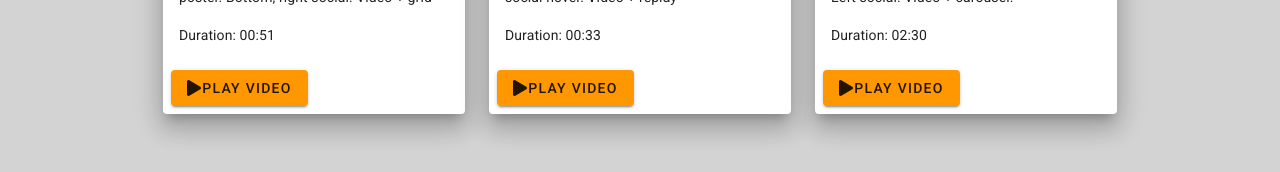
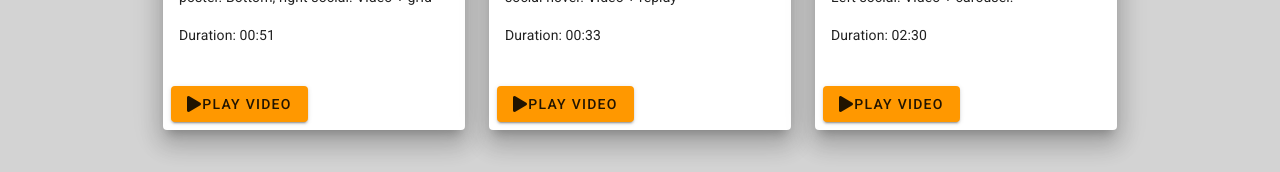
Before and after one commit to bellebernal/selector-video-vue, a Vue app: page / in a window 1280 px wide. Shown: the part 379-551 px from the top of the page. Built offline with nearby package versions, Linux system fonts and the light colour scheme.

Commit message:
re-version codebase to latest attempt

```diff
--- a/src/App.vue
+++ b/src/App.vue
@@ -16,9 +16,8 @@
     </v-app-bar>
 
     <v-content>
-      <Selector/>
+      <Selector :video="video"/>
       <!-- <Player/> -->
-      <!-- <Selector v-on:select-video="handleVideoChange"/> -->
       <!-- <Player
       v-if="handleVideoChange()"
       :src="current"
@@ -34,18 +33,20 @@ import Selector from './components/Selector.vue';
 
 export default Vue.extend({
   name: 'App',
+  props: ['video'],
   components: {
     Selector,
     // Player
-  },
-  data: () => ({
-    current: null
-  }),
-  methods: {
-    handleVideoChange(video){
-      this.current = video;
-    }
   }
+//   data: () => ({
+//     currentVideo: null
+//   }),
+//   methods: {
+//     handleVideoChange(files){
+//       this.currentVideo.push(files);
+//       console.log(this.currentVideo);
+//     }
+//   }
 });
 </script>
 
--- a/src/components/Player.vue
+++ b/src/components/Player.vue
@@ -58,15 +58,14 @@ export default {
             }
         }
     },
-    mounted() {
-      axios
-        .get('./videos.json')
-        .then((response) => {
-          this.videosJson = response.data;  // <-- this correctly grabs the full videos.json data
-          this.playerFiles = this.videosJson.files; //<-- trying to target the sub-array in json data called "files"
-        });
-    },
-
+    // mounted() {
+    //   axios
+    //     .get('./videos.json')
+    //     .then((response) => {
+    //       this.videosJson = response.data;  // <-- this correctly grabs the full videos.json data
+    //       this.playerFiles = this.videosJson.files; //<-- trying to target the sub-array in json data called "files"
+    //     });
+    // },
 }
 </script>
 
--- a/src/components/Selector.vue
+++ b/src/components/Selector.vue
@@ -2,7 +2,7 @@
   <v-layout row wrap id="layout_row">
     <v-flex xs8 sm4 md3 lg3 xl3  v-for="video in videos" :key="video.id">
       <!-- <router-link to="/player"> -->
-      <v-card href class="ma-3" elevation="15">
+      <v-card class="ma-3" elevation="15" @change-video="handleVideoChange">
         <v-layout column fill-height class="text-left">
           <v-img
             class="orange--text"
@@ -15,12 +15,30 @@
               <div>{{ video.description }}</div>
               <p/>
               <div>Duration: {{ video.info }}</div>
-              <!-- <div>Player Files: {{ video.files }}</div>  // to see if video.files correctly grabs the files subarray - it does! -->
+              <p/>
+              <!-- // to see if video.files correctly grabs the files subarray - it does!
+                   // ...this correctly assigns the array of player files to each card-->
+              <!-- <div v-for="file in video.files" :key="file.id">
+                <p/>
+                codecs: {{ file.codecs }}
+                type: {{ file.type }}
+                url: {{ file.url }}
+              </div> -->
+              <div v-for="file in video.files"
+                :key="file.id"
+                :codecs="file.codecs"
+                :type="file.type"
+                :url="file.url">
+              </div>
             </span>
           </v-card-text>
           <v-card-actions>
-            <router-link to="/player" @click="changeVideo(video.files)">
-              <v-btn class="orange gray--text" >
+            <router-link to="/player"
+              :codecs="video.files.codecs"
+              :type="video.files.type"
+              :url="video.files.url"
+              >
+              <v-btn class="orange gray--text" @click="addToPlayer(video)">
                 <v-icon small>fas fa-play</v-icon>
                 <span>play video</span>
               </v-btn>
@@ -43,9 +61,9 @@ export default {
   // props:["videos"],
   data() {
     return {
-      selectedVideo: 0,
       videos: [],
-      playerFiles: []
+      videoFiles: [],
+      currentVideo: {}
     };
   },
   mounted() {
@@ -53,13 +71,27 @@ export default {
         .get('./videos.json')
         .then((response) => {
           this.videos = response.data;
+          // console.log(this.videos);
+        })
+        .then(() => {
+          // console.log(this.videos)
+          this.videos.forEach((video) => {
+            this.videoFiles.push(video.files);
+          });
+          // console.log(this.videoFiles);
         });
     },
   methods: {
-    changeVideo(files){
-      // this.playerFiles = event.target.dataset['files'];
-      // console.log(this.playerFiles);
-      this.$emit('changeVideo', files);
+    addToPlayer(video) {
+      // console.log(this.videoFiles);
+      // *todo* need logic here to grab the array of files obects for the selected video item
+      // *... selected video item === user clicks on play button on video card
+      // video below is the array of the 4 file objects
+      this.$emit('change-video', video);
+    },
+    handleVideoChange(files) {
+      this.currentVideo.push(files);
+      // console.log(this.currentVideo);
     }
   }
 };
--- a/src/router.ts
+++ b/src/router.ts
@@ -1,6 +1,5 @@
 import Vue from 'vue'
 import Router from 'vue-router'
-// import Home from './views/Home.vue'
 import Player from './components/Player.vue'
 import Selector from './components/Selector.vue'
 
```
